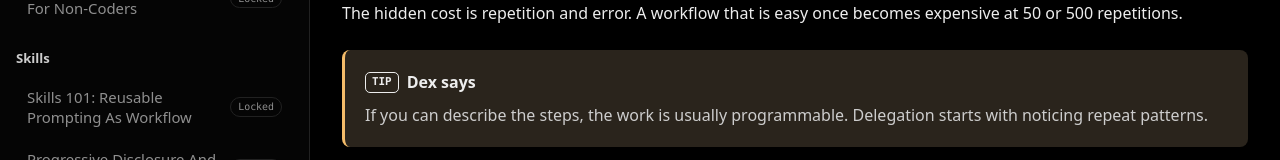
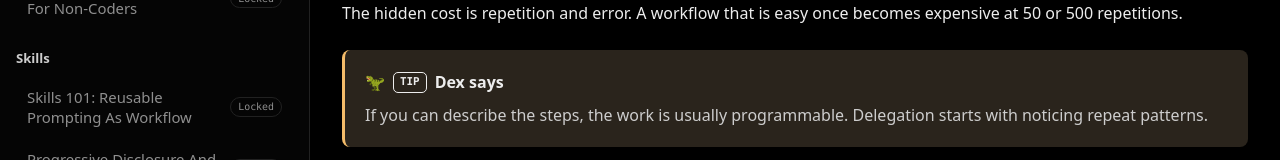
Before and after one commit to daniel-p-green/codex-in-plain-english, a React (Vite) app: page /#/module/1 in a window 1280 px wide. Shown: the part 515-675 px from the top of the page. Built offline with nearby package versions, Linux system fonts and the light colour scheme; a web font is replaced by a local one.

Commit message:
feat(ui): add Dex mascot to tip callouts
Render the 🦖 mascot in all tip callouts via the shared content renderer so the course has consistent Dex presence.

Add a Playwright regression test to assert tip sections display the mascot emoji.

```diff
--- a/src/components/content-blocks/ContentRenderer.tsx
+++ b/src/components/content-blocks/ContentRenderer.tsx
@@ -81,9 +81,15 @@ export default function ContentRenderer({ blocks }: { blocks: ContentBlock[] })
 
           case 'callout': {
             const labels = { info: 'INFO', warning: 'CAUTION', tip: 'TIP' };
+            const isTip = block.variant === 'tip';
             return (
               <div key={index} className={`callout callout-${block.variant}`}>
                 <div className="callout-title">
+                  {isTip && (
+                    <span className="callout-mascot" aria-hidden="true">
+                      🦖
+                    </span>
+                  )}
                   <span className="callout-marker">{labels[block.variant]}</span>
                   {block.title}
                 </div>
--- a/src/index.css
+++ b/src/index.css
@@ -1166,6 +1166,11 @@ button {
   margin-bottom: var(--space-2);
 }
 
+.callout-mascot {
+  font-size: 1rem;
+  line-height: 1;
+}
+
 .callout-marker {
   font-family: var(--font-mono);
   border: 1px solid currentColor;
```
Also changed, not shown: 1 other file (tests, documents, lock files or other folders).
